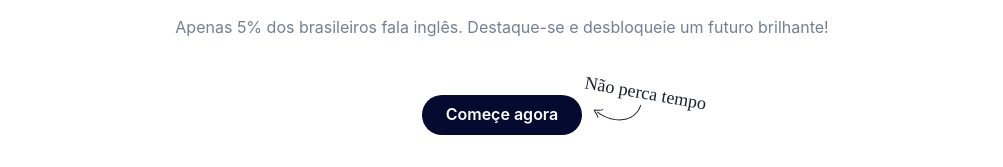
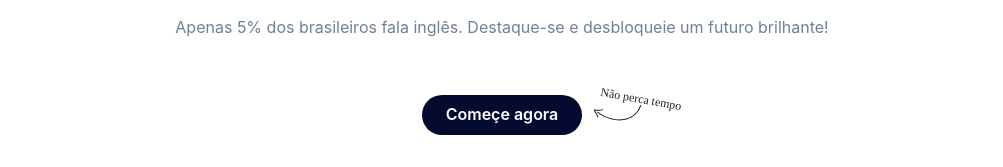
Before and after one commit to FelipeRodrigues07/web-UnlockingEnglish, a Next.js app: page /metodologia in a window 1280 px wide. Shown: the part 900-1067 px from the top of the page, without its empty margins (138-1141 px from the left). Built offline with nearby package versions, Linux system fonts and the light colour scheme.

Commit message:
atualizei a page metodologia

```diff
--- a/src/pages/_document.tsx
+++ b/src/pages/_document.tsx
@@ -4,7 +4,7 @@ export default function Document() {
   return (
     <Html lang="pt-br">
        <Head>
-        <meta name="description" content="UnlockingEnglish é um curso de aprendizado online que se dedica a aprimorar as habilidades em inglês dos alunos. Independente de você estar apenas começando sua jornada no aprendizado do inglês ou ser um profissional em busca de aperfeiçoamento, nosso curso foi projetado para atender a todos os níveis." />
+        <meta name="description" content="UnlockingEnglish é um curso de aprendizado online que se dedica a aprimorar as habilidades em inglês dos alunos. Independente de você estar apenas começando sua jornada no aprendizado do inglês ou ser um profissional em busca de aperfeiçoamento, nosso curso foi projetado para atender a todos os níveis. " />
       </Head>
       <body>
         <Main />
--- a/src/pages/metodologia.tsx
+++ b/src/pages/metodologia.tsx
@@ -69,7 +69,7 @@ function Metodologias() {
               rounded={"full"}
               px={6}
               _hover={{
-                bg: "green.500",
+                bg: "gray.500",
               }}
               color="white"
             >
@@ -86,11 +86,11 @@ function Metodologias() {
                 top={"10px"}
               />
               <Text
-                fontSize={"lg"}
+                fontSize="12px"
                 fontFamily={"Caveat"}
                 position={"absolute"}
-                right={"-125px"}
-                top={"-15px"}
+                right={"-100px"}
+                top={"-5px"}
                 transform={"rotate(10deg)"}
               >
                 Não perca tempo
```
